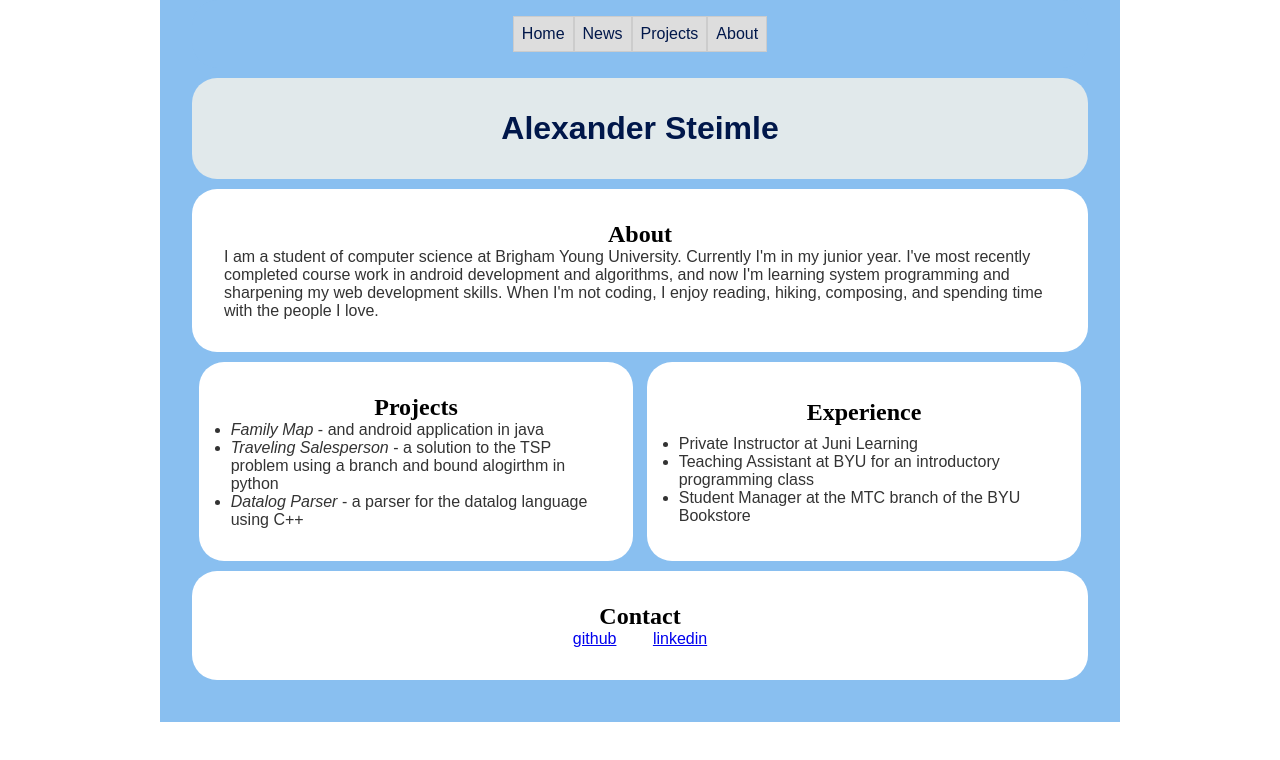
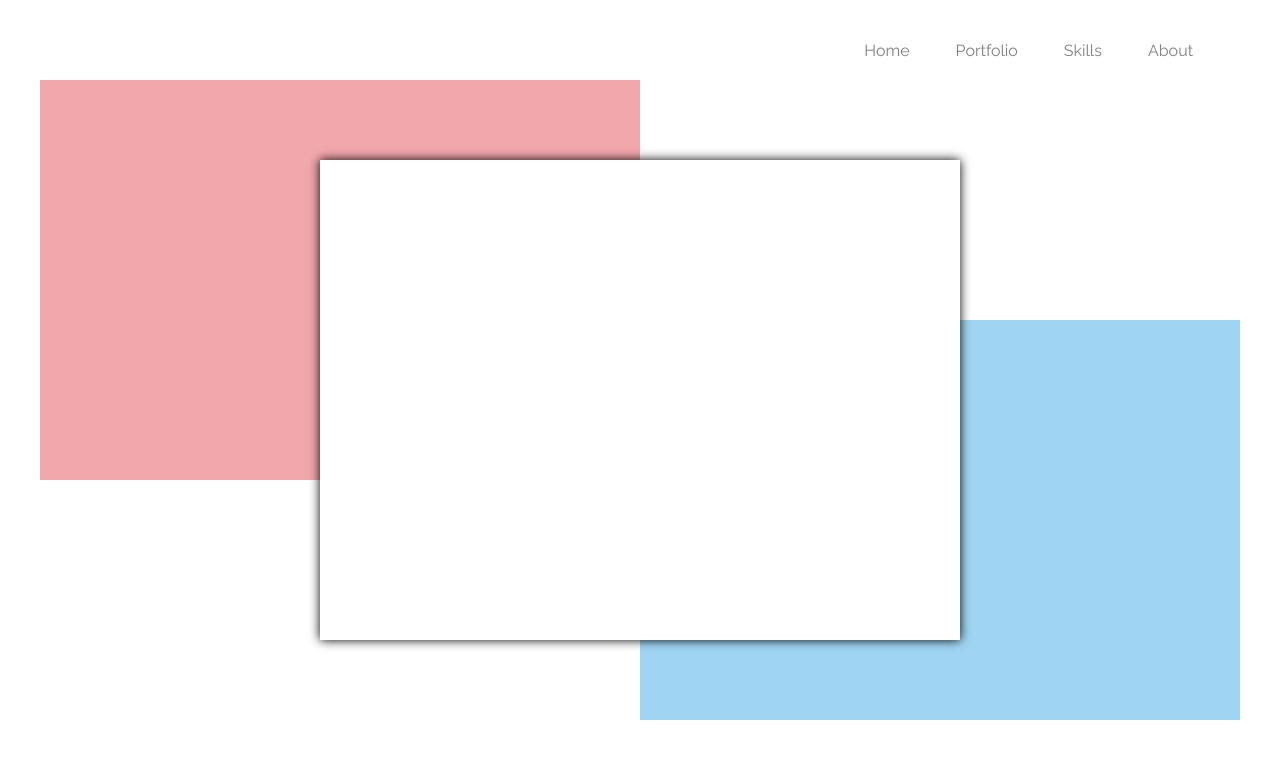
Before and after one commit to XanderTG/portfolio, a plain HTML site: page index.html in a window 1280 px wide. Drawn offline with nearby package versions, Linux system fonts and the light colour scheme.

Commit message:
got most of the basics of homepage figured out

```diff
--- a/index.html
+++ b/index.html
@@ -3,57 +3,51 @@
   <head>
     <meta charset="utf-8">
     <meta name='viewport' content='width=device-width, initial-scale=1.0, maximum-scale=1.0' />
-    <title>Portfolio</title>
+    <link rel="stylesheet" href="https://stackpath.bootstrapcdn.com/bootstrap/4.5.2/css/bootstrap.min.css" integrity="sha384-JcKb8q3iqJ61gNV9KGb8thSsNjpSL0n8PARn9HuZOnIxN0hoP+VmmDGMN5t9UJ0Z" crossorigin="anonymous">
     <link rel="stylesheet" href="styles.css">
+    <link rel="stylesheet" href="https://use.fontawesome.com/releases/v5.14.0/css/all.css" integrity="sha384-HzLeBuhoNPvSl5KYnjx0BT+WB0QEEqLprO+NBkkk5gbc67FTaL7XIGa2w1L0Xbgc" crossorigin="anonymous">
+    <link href="https://fonts.googleapis.com/css2?family=Raleway&display=swap" rel="stylesheet">
+    <title>Alexander Steimle - Portfolio</title>
   </head>
   <body>
-    <div class="page">
-      <div class=" info_item navbar">
-        <ul class="nav">
-          <li class="navli"><a class="navlink" href="#">Home</a></li>
-          <li class="navli"><a class="navlink" href="#">News</a></li>
-          <li class="navli"><a class="navlink" href="#">Projects</a></li>
-          <li class="navli"><a class="navlink" href="#">About</a></li>
-        </ul>
+    <nav class="navbar navbar-expand-lg navbar-light">
+      <button class="navbar-toggler ml-auto" type="button" data-toggle="collapse" data-target="#navbarSupportedContent" aria-controls="navbarSupportedContent" aria-expanded="false" aria-label="Toggle navigation">
+        <span class="navbar-toggler-icon"></span>
+      </button>
+
+      <div class="collapse navbar-collapse ml-auto" id="navbarSupportedContent">
+        <ul class="navbar-nav ml-auto mt-2 mr-5">
+          <li class="nav-item ml-auto">
+            <a class="nav-link" href="#">Home <span class="sr-only">(current)</span></a>
+          </li>
+          <li class="nav-item ml-auto">
+            <a class="nav-link" href="#">Portfolio</a>
+          </li>
+          <li class="nav-item ml-auto">
+            <a class="nav-link" href="#">Skills</a>
+          </li>
+          <li class="nav-item ml-auto">
+            <a class="nav-link" href="#">About</a>
+          </li>
       </div>
+    </nav>
 
-      <div class="info_item" id="name">
-        <h1>Alexander Steimle</h1>
-      </div>
 
-      <div class="info_item about">
-        <h2>About</h2>
-          <p class="entry">I am a student of computer science at Brigham Young University. Currently I'm in my junior year. I've most
-          recently completed course work in android development and algorithms, and now I'm learning system programming
-          and sharpening my web development skills. When I'm not coding, I enjoy reading, hiking, composing, and spending time with
-          the people I love.</p>
-        </div>
 
-      <div class="info_item projects">
-        <h2>Projects</h2>
-          <ul class="entry">
-            <li class="proj"><em>Family Map</em> - and android application in java</li>
-            <li class="proj"><em>Traveling Salesperson</em> - a solution to the TSP problem using a branch and bound alogirthm in python</li>
-            <li class="proj"><em>Datalog Parser</em> - a parser for the datalog language using C++</li>
-          </ul>
-        </div>
+    <div class="backdrop">
+      <div class="upper-left-div"></div>
+      <div class="lower-right-div"></div>
+    </div>
 
-      <div class="info_item experience">
-        <h2>Experience</h2>
-          <ul class="entry">
-              <li>Private Instructor at Juni Learning</li>
-              <li>Teaching Assistant at BYU for an introductory programming class</li>
-              <li>Student Manager at the MTC branch of the BYU Bookstore</li>
-          </ul>
-      </div>
+    <div class="introblock">
 
-      <div class="info_item contact">
-        <h2>Contact</h2>
-          <div class="entry">
-            <a class="clink" href="https://github.com/XanderTG">github</a>
-            <a class="clink" href="https://www.linkedin.com/in/alexander-steimle-566072193/">linkedin</a>
-          </div>
-        </div>
-      </div>
+    </div>
+
+
+
+
+    <script src="https://code.jquery.com/jquery-3.5.1.slim.min.js" integrity="sha384-DfXdz2htPH0lsSSs5nCTpuj/zy4C+OGpamoFVy38MVBnE+IbbVYUew+OrCXaRkfj" crossorigin="anonymous"></script>
+    <script src="https://cdn.jsdelivr.net/npm/popper.js@1.16.1/dist/umd/popper.min.js" integrity="sha384-9/reFTGAW83EW2RDu2S0VKaIzap3H66lZH81PoYlFhbGU+6BZp6G7niu735Sk7lN" crossorigin="anonymous"></script>
+    <script src="https://stackpath.bootstrapcdn.com/bootstrap/4.5.2/js/bootstrap.min.js" integrity="sha384-B4gt1jrGC7Jh4AgTPSdUtOBvfO8shuf57BaghqFfPlYxofvL8/KUEfYiJOMMV+rV" crossorigin="anonymous"></script>
   </body>
 </html>
--- a/styles.css
+++ b/styles.css
@@ -1,95 +1,67 @@
-* {
-  margin: 0;
-  padding: 0;
-  box-sizing: border-box;
+/* Navbar */
+.navbar {
+  font-family: 'Raleway', sans-serif;
+  z-index: 1;
+}
+.navbar-collapse {
+  float: right;
 }
 
-
-.entry {
-  color: #333333;
-  font-family: sans-serif;
-  /* margin-right: 40em;
-  margin-left: 25em; */
+.nav-item {
+  padding: 15px;
 }
 
-.navli {
-  display: inline;
-  float: left;
-  border: solid #cccccc 1px;
+/* backdrops */
+
+.backdrop {
+  display: flex;
+  justify-content: center;
+  align-items: center;
+  position: absolute;
+  top: 50%;
+  left: 50%;
+  transform: translate(-50%, -50%);
+  z-index: -1;
 }
 
-.navlink {
-  display: block;
-  padding: 8px;
-  background-color: #dddddd;
-  text-decoration: none;
-  color: #00174a;
-  font-family: sans-serif;
+.introblock {
+  height: 60%;
+  width: 50%;
+  background-color: white;
+  position: absolute;
+  top: 50%;
+  left: 50%;
+  transform: translate(-50%, -50%);
+  box-shadow: 0px 0px 10px black;
+  z-index: 0;
 }
 
-.navlink:hover {
-  color: white;
+.lower-right-div {
+  display: flex;
+  height: 400px;
+  width: 600px;
+  background-color: rgba(65, 171, 230, 0.5);
+  margin-top: 20%;
 }
 
-#name {
-  color: #00174a;
-  text-align: center;
-  background-color: #e1e9eb;
-  font-family: fantasy;
+.upper-left-div {
+  display: flex;
+  height: 400px;
+  width: 600px;
+  background-color: rgba(230, 80, 91, 0.5);
+  margin-bottom: 20%;
 }
 
-.page {
-  display: flex;
-  flex-wrap: wrap;
-  justify-content: space-around;
-  background-color: #89bff0;
-  padding: 2em;
+@media only screen and (min-width: 801px)) {
+
 }
 
-.info_item {
-  display: flex;
-  flex-wrap: wrap;
-  /* border: 1px solid red; */
-  width: 100%;
-  justify-content: space-around;
-  align-items: center;
-  padding: 2em;
-  background-color: white;
-  margin-bottom: 10px;
-  border-radius: 25px;
+@media only screen and (min-width: 577px) and (max-width: 768px) {
+
 }
 
-.info_item.navbar {
-  margin-top: -2em;
-  padding: 1em;
-  background-color: #89bff0;
-}
-
-.info_item.contact {
-  display: flex;
-  flex-direction: column;
-}
-
-.clink {
-  margin: 0 1em;
-}
-
-.proj {
-  width: inherit;
-}
-
-@media only screen and (max-width: 400px) {
-  .projects, .experience {
-    width: 100%;
+@media only screen and (max-width: 576px) {
+  .backdrop {
+      flex-wrap: wrap;
   }
 }
-
-@media only screen and (min-width: 961px) {
-  .page {
-    width: 960px;
-    margin: 0 auto;
-  }
-  .projects, .experience {
-    width: 48.5%;
-  }
-}
```
